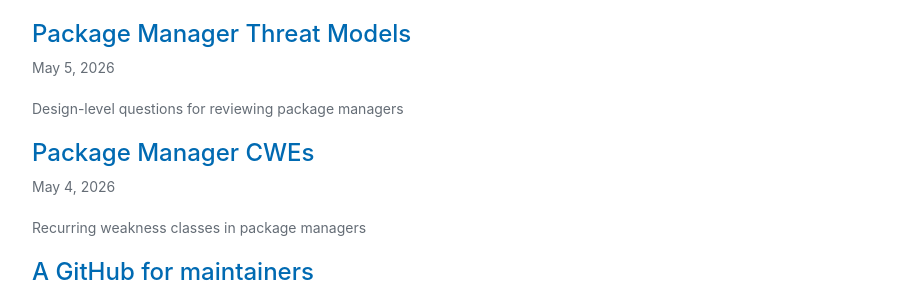
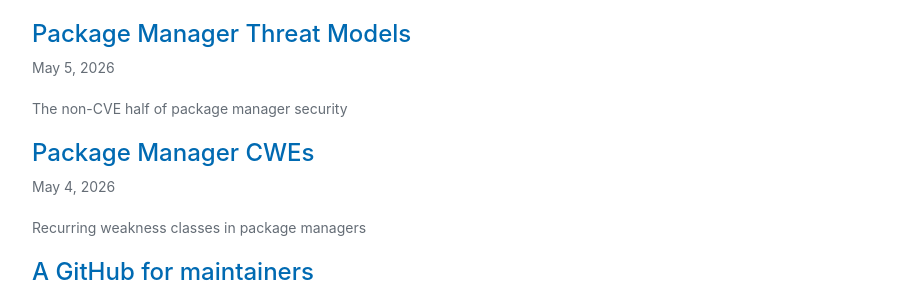
Before and after one commit to andrew/nesbitt.io, a Jekyll site: the page built from index.md, in a window 1280 px wide and 900 px high, scrolled down 482 px. Shown: the part 160-453 px from the top of the window, without its empty margins (173-1089 px from the left). Built offline with Jekyll 4.4.1, drawn with Linux system fonts in a browser that asks for light colours; comment, search, counter and statistics services are not loaded.

Commit message:
Update post description for "Package Manager Threat Models"

```diff
--- a/_data/stats.json
+++ b/_data/stats.json
@@ -1,5 +1,5 @@
 {
-  "generated_at": "2026-05-03T21:18:46Z",
+  "generated_at": "2026-05-03T21:21:32Z",
   "total_posts": 131,
   "total_words": 186304,
   "reading_minutes": 932,
--- a/_posts/2026-05-05-package-manager-threat-models.md
+++ b/_posts/2026-05-05-package-manager-threat-models.md
@@ -2,7 +2,7 @@
 layout: post
 title: "Package Manager Threat Models"
 date: 2026-05-05 10:00 +0000
-description: "Design-level questions for reviewing package managers"
+description: "The non-CVE half of package manager security"
 tags:
   - package-managers
   - security
```
